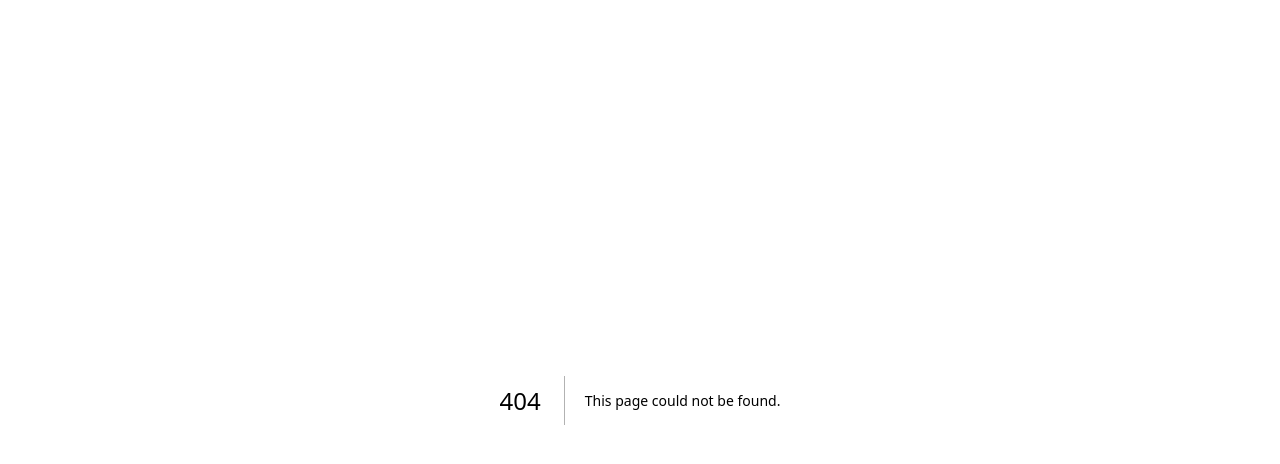
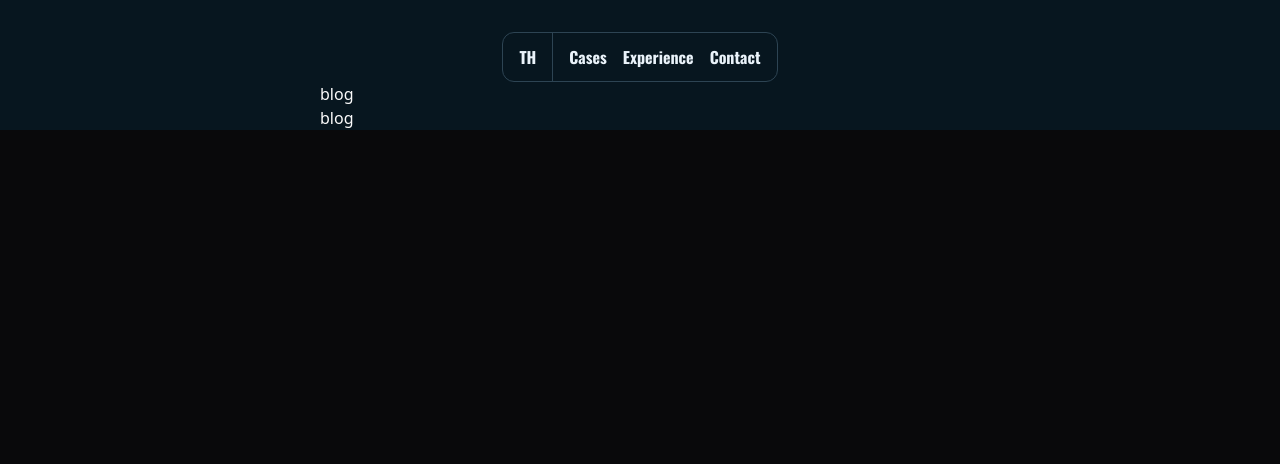
Before and after one commit to t-holmquist/portfolio, a Next.js app: page /cases in a window 1280 px wide. Before the commit this address had no page. Shown: the top 464 px of the page. Built offline with nearby package versions, Linux system fonts and the light colour scheme.

Commit message:
added initial project components on new case page

```diff
--- /dev/null
+++ b/app/cases/page.tsx
@@ -0,0 +1,17 @@
+import { FloatingNav } from "@/components/ui/FloatingNav";
+import { navItems } from "@/data";
+
+export default function Home() {
+    return (
+      <div className="relative w-full bg-brandBackgroundBlack flex
+      flex-col justify-center items-center overflow-clip">
+        <FloatingNav navItems={navItems} />
+        <div className="w-6/12">
+            blog
+        </div>
+        <section className="w-6/12">
+            blog
+        </section>
+      </div>
+    );
+  }
--- /dev/null
+++ b/components/ProjectDeeperDive.tsx
@@ -0,0 +1,10 @@
+const ProjectDeeperDive = () => {
+
+    return (
+        <div>ProjectDeeperDive</div>
+    );
+
+}
+
+
+export default ProjectDeeperDive;
--- /dev/null
+++ b/components/ProjectSummary.tsx
@@ -0,0 +1,10 @@
+const ProjectSummary = () => {
+
+    return (
+        <div>ProjectSummary</div>
+    );
+
+}
+
+
+export default ProjectSummary;
--- a/data/index.ts
+++ b/data/index.ts
@@ -34,8 +34,8 @@ export const pinkFloatingItems = [
 
 export const navItems = [
     { name: "Cases", link: "/cases" },
-    { name: "Experience", link: "#experience" },
-    { name: "Contact", link: "#contact" },
+    { name: "Experience", link: "/#experience" },
+    { name: "Contact", link: "/#contact" },
   ];
 
   export const gridItems = [
```
